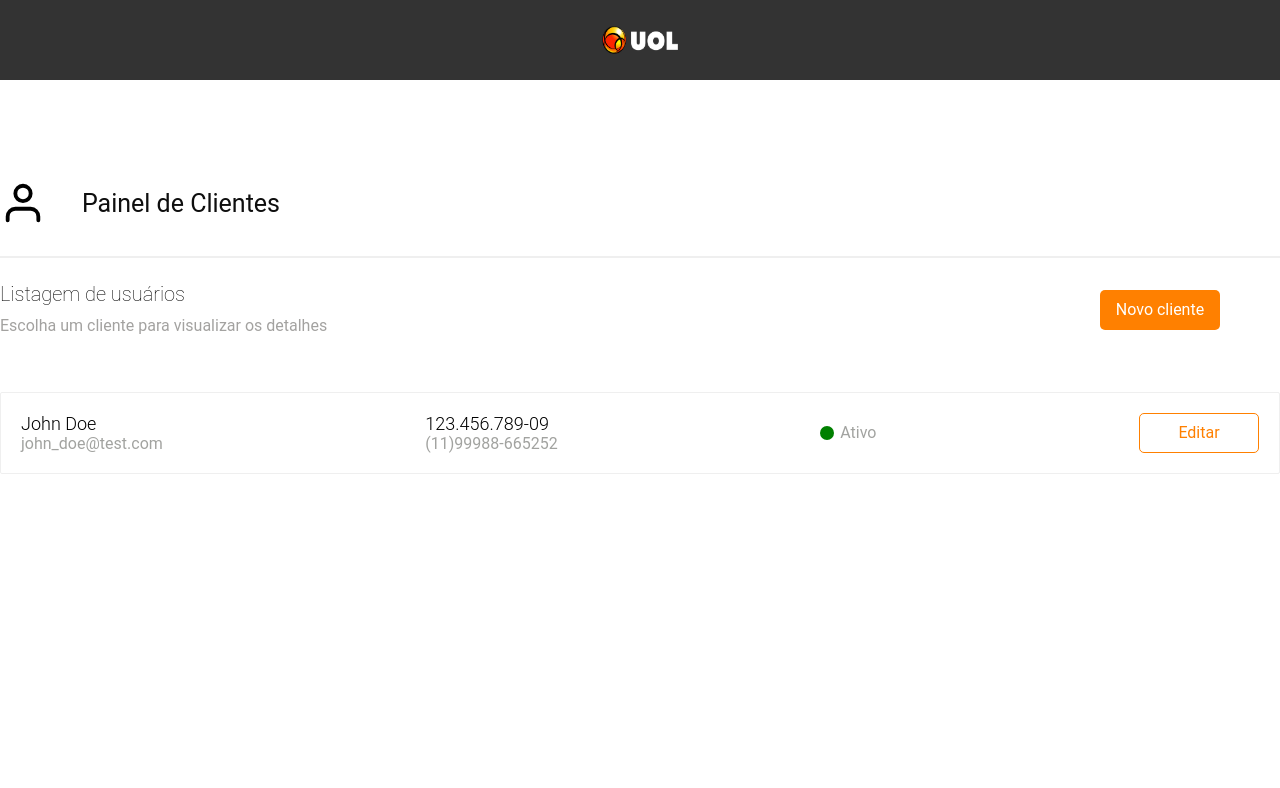
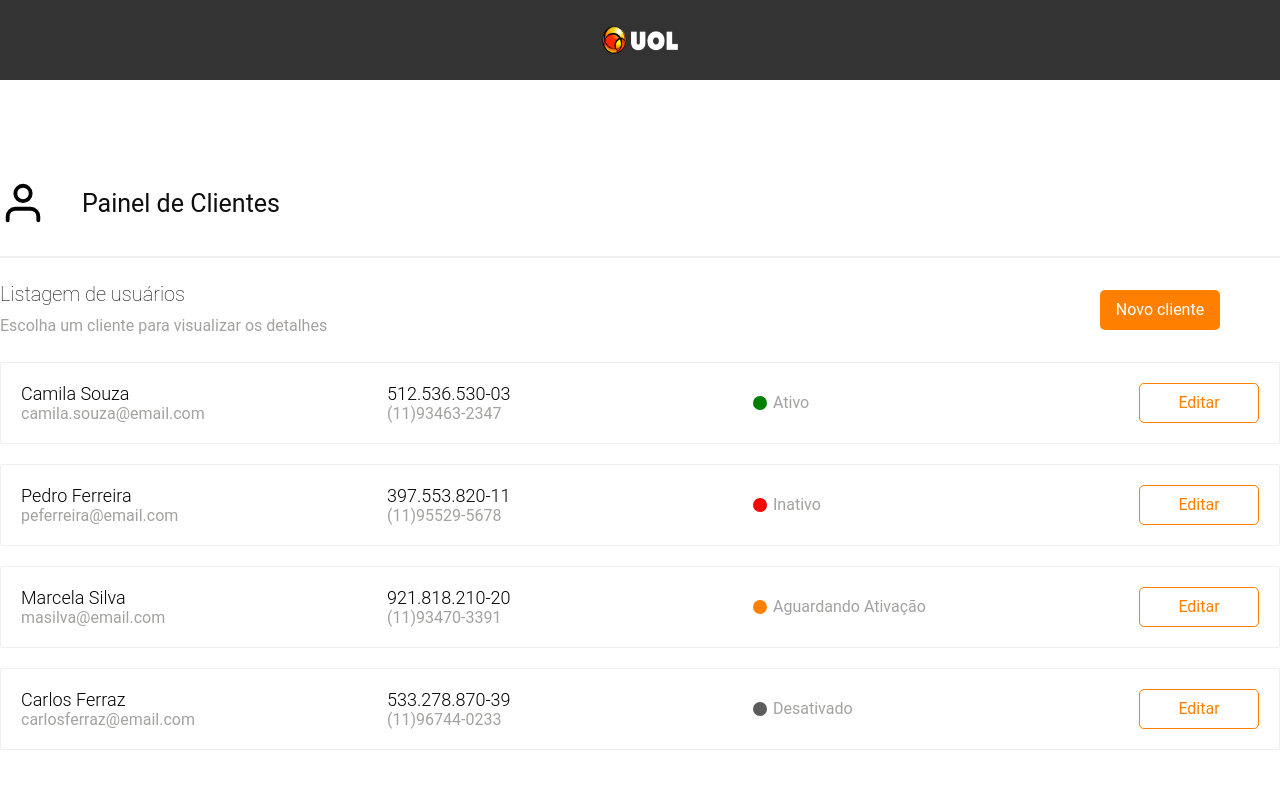
Before and after one commit to andreCaetano225/Test-FrontEndUOL, a Next.js app: page / in a window 1280 px wide. Shown: the top 788 px of the page. Built offline with nearby package versions, Linux system fonts and the light colour scheme.

Commit message:
Finalizando validação, criando select para selecionar o tipo de status pegando dados do JSON

```diff
--- a/src/components/ListUser/index.tsx
+++ b/src/components/ListUser/index.tsx
@@ -1,24 +1,29 @@
 import { ButtonApp } from '../ButtonApp';
 import Link from 'next/link';
 import styles from './listUser.module.scss';
+import { useEffect } from 'react';
+import { customersDB } from '../../data/customers';
+import { StatusUser } from '../StatusUser';
 
 
 export const ListUser = () => {
+
+
     return (
+        <>
+            <div>
+                {customersDB.map((x) => (
                     <>
                         <div className={styles.listUserDiv}>
                             <p>
-                    <h1>John Doe</h1>
-                    <p>john_doe@test.com</p>
+                                <h1>{x.name}</h1>
+                                <p>{x.email}</p>
                             </p>
                             <p>
-                    <h1>123.456.789-09</h1>
-                    <p>(11)99988-665252</p>
+                                <h1>{x.id}</h1>
+                                <p>{x.phone}</p>
                             </p>
-                <div>
-                    <div className={styles.divStatus} />
-                    <p>Ativo</p>
-                </div>
+                            <StatusUser statusType={x.status} />
                             <Link href={'./newuser'}>
                                 <a>
                                     <ButtonApp text='Editar' backgroundColor={false} />
@@ -26,5 +31,9 @@ export const ListUser = () => {
                             </Link>
                         </div>
                     </>
+                ))}
+            </div>
+
+        </>
     )
 }
--- a/src/components/ListUser/listUser.module.scss
+++ b/src/components/ListUser/listUser.module.scss
@@ -7,10 +7,12 @@
     justify-content: space-between;
     border: 1px solid #efefef;
     border-radius: 2px;
-    margin-top: 50px;
+    margin-top: 20px;
     padding: 20px;
 
     p {
+        width: 225px;
+
         h1 {
             font-size: 18px;
             font-weight: 300;
@@ -22,6 +24,7 @@
     }
 
     div {
+
         display: flex;
         align-items: center;
 
--- /dev/null
+++ b/src/components/StatusUser/index.tsx
@@ -0,0 +1,18 @@
+import styles from './status.module.scss';
+import { StatusUserProps, useStatusUser } from './statusUser.hooks';
+
+
+
+export const StatusUser = (props: StatusUserProps) => {
+
+    const { cicle, textStatus } = useStatusUser(props);
+
+    return (
+        <>
+            <div className={styles.divStatusUser}>
+                <div className={cicle} />
+                <p>{textStatus}</p>
+            </div>
+        </>
+    )
+}
--- /dev/null
+++ b/src/components/StatusUser/status.module.scss
@@ -0,0 +1,38 @@
+.divStatusUser {
+    display: flex;
+    align-items: center;
+
+
+    p {
+        margin-left: 6px;
+        color: #a2a3a0;
+    }
+
+    .statusAtivo {
+        background-color: green;
+        width: 14px;
+        height: 14px;
+        border-radius: 100%;
+    }
+
+    .statusInativo {
+        background-color: red;
+        width: 14px;
+        height: 14px;
+        border-radius: 100%;
+    }
+
+    .statusAguardando {
+        background-color: #FF8000;
+        width: 14px;
+        height: 14px;
+        border-radius: 100%;
+    }
+
+    .statusDesativo {
+        background-color: rgb(92, 92, 92);
+        width: 14px;
+        height: 14px;
+        border-radius: 100%;
+    }
+}
--- /dev/null
+++ b/src/components/StatusUser/statusUser.hooks.ts
@@ -0,0 +1,34 @@
+import { useEffect, useState } from 'react';
+import styles from './status.module.scss';
+
+export interface StatusUserProps{
+    statusType: string;
+}
+
+
+export interface StatusUserExit{
+    cicle: string;
+    textStatus: string;
+}
+
+
+export const useStatusUser = (props: StatusUserProps): StatusUserExit => {
+    const [cicle,setCicle] = useState('');
+    const [textStatus,setTextStatus] = useState('');
+
+    useEffect(() => {
+        switch(props.statusType){
+            case "active":
+                return setCicle(styles.statusAtivo), setTextStatus('Ativo');
+            case "inactive":
+                return setCicle(styles.statusInativo), setTextStatus('Inativo');
+            case "waiting":
+                return setCicle(styles.statusAguardando), setTextStatus('Aguardando Ativação');
+            case "disabled":
+                return setCicle(styles.statusDesativo), setTextStatus('Desativado');
+        }
+    }, [])
+
+    return {cicle,textStatus}
+
+}
--- /dev/null
+++ b/src/data/customers.ts
@@ -0,0 +1,32 @@
+import { Customers } from "../models/customers.model";
+
+export const customersDB: Customers[] = [
+    {
+      "id": "512.536.530-03",
+      "name": "Camila Souza",
+      "email": "camila.souza@email.com",
+      "phone": "(11)93463-2347",
+      "status": "active"
+    },
+    {
+      "id": "397.553.820-11",
+      "name": "Pedro Ferreira",
+      "email": "peferreira@email.com",
+      "phone": "(11)95529-5678",
+      "status": "inactive"
+    },
+    {
+      "id": "921.818.210-20",
+      "name": "Marcela Silva",
+      "email": "masilva@email.com",
+      "phone": "(11)93470-3391",
+      "status": "waiting"
+    },
+    {
+      "id": "533.278.870-39",
+      "name": "Carlos Ferraz",
+      "email": "carlosferraz@email.com",
+      "phone": "(11)96744-0233",
+      "status": "disabled"
+    }
+  ]
```
Also changed, not shown: src/components/FormNewUser/formNewUser.module.scss (+9 -0 lines), src/components/FormNewUser/index.tsx (+31 -15 lines), src/models/customers.model.ts (added, +8 -0 lines), 1 other file (tests, documents, lock files or other folders). Lines whose indentation alone changed are shown as unchanged.
